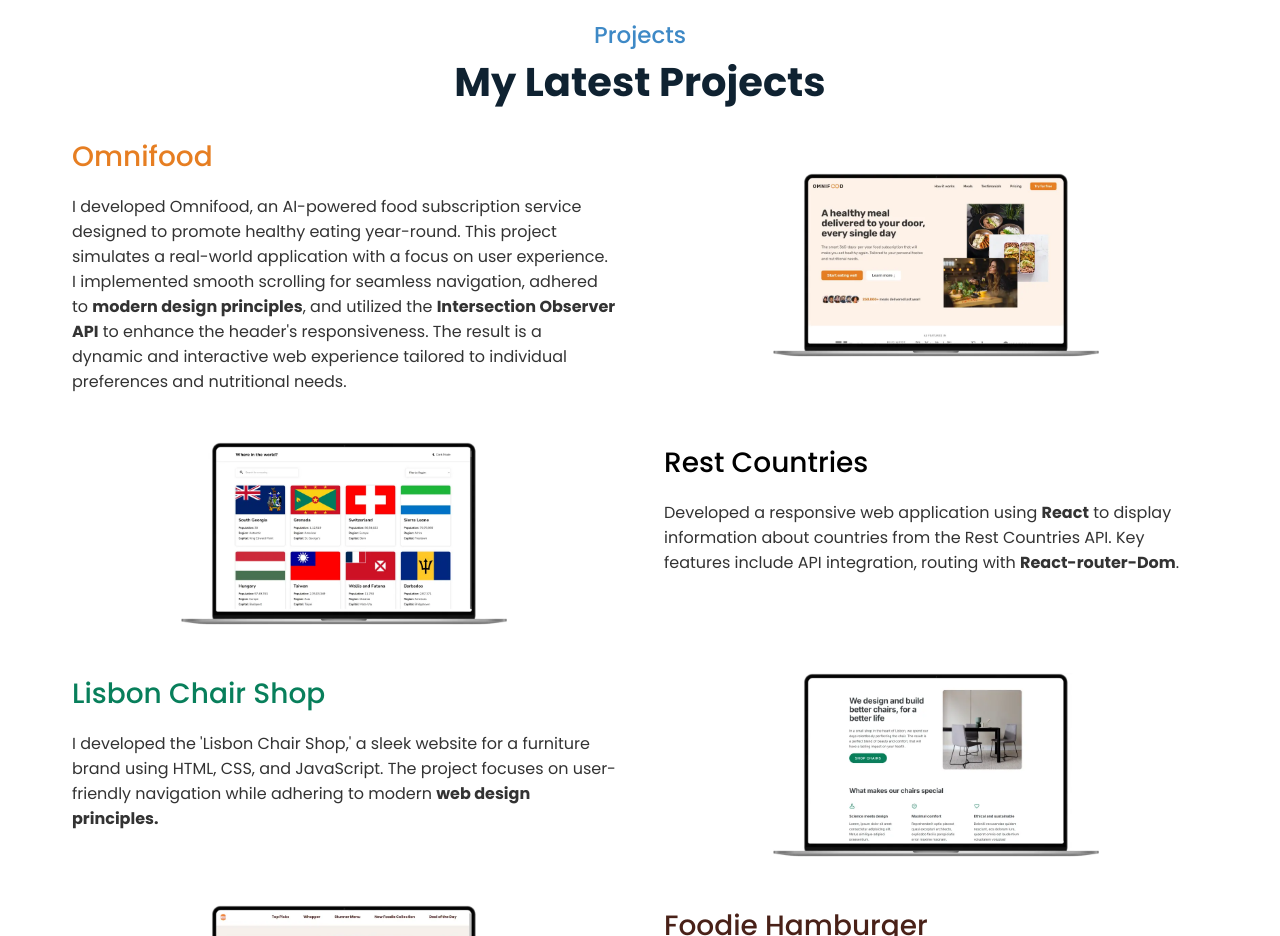
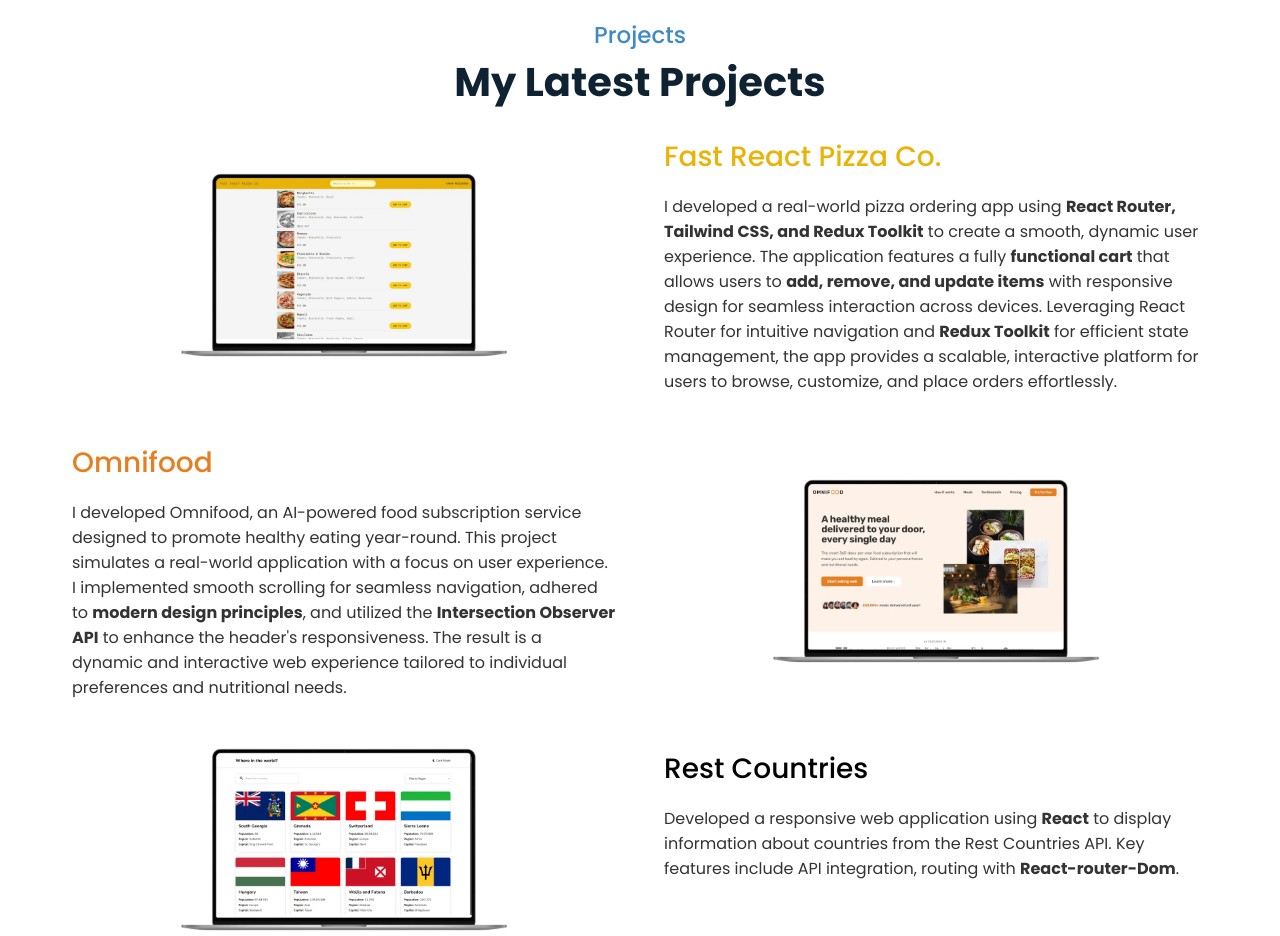
Before and after one commit to mudigondapavan/Portfolio, a plain HTML site: page index.html in a window 1280 px wide. Shown: the part 3240-4176 px from the top of the page. Drawn offline with nearby package versions, Linux system fonts and the light colour scheme.

Commit message:
add pizza project

```diff
--- a/index.html
+++ b/index.html
@@ -272,6 +272,39 @@
           <h5 class="sub-title">Projects</h5>
           <h3 class="title">My Latest Projects</h3>
           <div class="grid grid-2-cols">
+            <div class="project-image-container pizza-img">
+              <a
+                href="https://fast-react-pizza-pavan.netlify.app/"
+                target="_blank"
+              >
+                <img
+                  src="./assets/projects/Fast-React-Pizza.webp"
+                  alt="omnifood"
+                />
+              </a>
+            </div>
+            <div class="project-text pizza">
+              <h2>
+                <a
+                  href="https://fast-react-pizza-pavan.netlify.app/"
+                  target="_blank"
+                  >Fast React Pizza Co.</a
+                >
+              </h2>
+              <p>
+                I developed a real-world pizza ordering app using
+                <strong>React Router, Tailwind CSS, and Redux Toolkit</strong>
+                to create a smooth, dynamic user experience. The application
+                features a fully <strong>functional cart</strong> that allows
+                users to <strong>add, remove, and update items</strong> with
+                responsive design for seamless interaction across devices.
+                Leveraging React Router for intuitive navigation and
+                <strong>Redux Toolkit</strong> for efficient state management,
+                the app provides a scalable, interactive platform for users to
+                browse, customize, and place orders effortlessly.
+              </p>
+            </div>
+
             <div class="project-text omnifood">
               <h2>
                 <a
@@ -293,7 +326,7 @@
                 nutritional needs.
               </p>
             </div>
-            <div class="project-image-container">
+            <div class="project-image-container omnifood-img">
               <a
                 href="https://mudigondapavan.github.io/Omnifood/"
                 target="_blank"
@@ -302,7 +335,7 @@
               </a>
             </div>
 
-            <div class="project-image-container">
+            <div class="project-image-container countries-img">
               <a
                 href="https://countries-api-pavan.netlify.app/"
                 target="_blank"
@@ -344,7 +377,7 @@
               </p>
             </div>
 
-            <div class="project-image-container">
+            <div class="project-image-container lisbon-img">
               <a
                 href="https://mudigondapavan.github.io/Lisbon-Chair-Shop/"
                 target="_blank"
@@ -352,7 +385,7 @@
                 <img src="./assets/projects/lisbon.webp" alt="lisbon" />
               </a>
             </div>
-            <div class="project-image-container">
+            <div class="project-image-container hamburger-img">
               <a
                 href="https://mudigondapavan.github.io/Foodie-hamburger/"
                 target="_blank"
@@ -401,7 +434,7 @@
                 Document Object Model (DOM)
               </p>
             </div>
-            <div class="project-image-container">
+            <div class="project-image-container number-img">
               <a
                 href="https://mudigondapavan.github.io/Guess-My-Number/"
                 target="_blank"
--- a/media.css
+++ b/media.css
@@ -144,7 +144,19 @@
     margin-bottom: 8rem;
   }
 
-  .project .project-image-container:nth-child(2) {
+  .project .omnifood-img {
+    grid-row: 3;
+  }
+
+  .project .lisbon-img {
+    grid-row: 7;
+  }
+
+  .project .number-img {
+    grid-row: 11;
+  }
+
+  /* .project .project-image-container:nth-child(2) {
     grid-row: 1;
   }
 
@@ -154,7 +166,7 @@
 
   .project .project-image-container:nth-child(10) {
     grid-row: 9;
-  }
+  } */
   .project-image-container img {
     width: 80%;
   }
--- a/style.css
+++ b/style.css
@@ -395,6 +395,10 @@
   font-size: 1.6rem;
 }
 
+.project .pizza h2 a {
+  color: #eab308;
+}
+
 .project .omnifood h2 a {
   color: #e67e22;
 }
```
Also changed, not shown: assets/projects/Fast-React-Pizza.webp (added).
